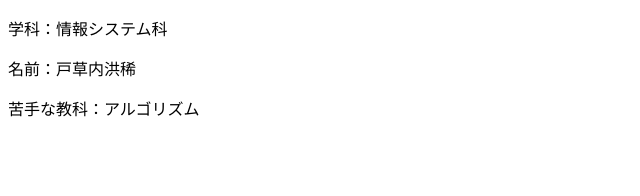
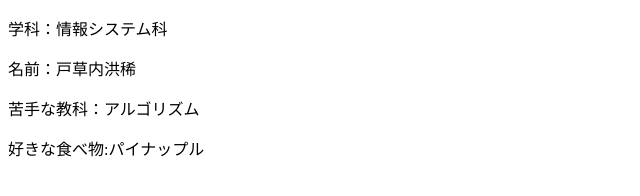
Before and after one commit to shinichiro2631/branch-test, a plain HTML site: page profile_B.html in a window 1280 px wide. Shown: the whole page, without its empty margins (0-640 px from the left). Drawn offline with Linux system fonts and the light colour scheme.

Commit message:
好きな食べ物の追記

```diff
--- a/profile_B.html
+++ b/profile_B.html
@@ -8,5 +8,6 @@
 <p>学科：情報システム科</p>
 <p>名前：戸草内洪稀</p>
 <p>苦手な教科：アルゴリズム</p>
+<p>好きな食べ物:パイナップル</p>
 </body>
 </html>
```
